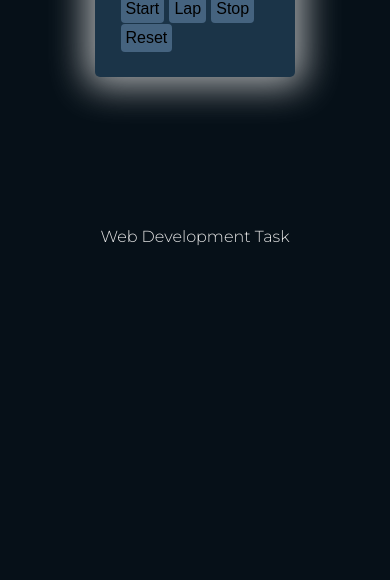
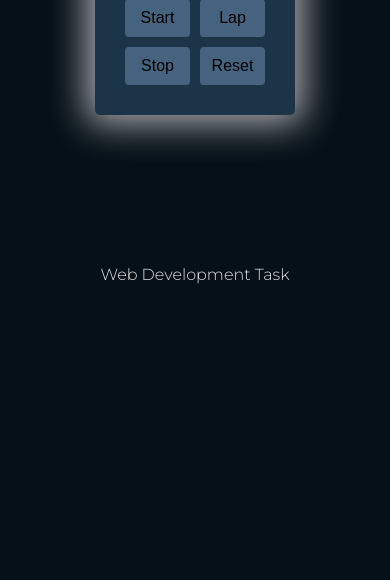
Before and after one commit to SadiaDayo/PRODIGY_WD-02, a plain HTML site: page index.html in a window 390 px wide. Shown: the part 264-844 px from the top of the page. Drawn offline with Linux system fonts and the light colour scheme.

Commit message:
Update styles.css

```diff
--- a/styles.css
+++ b/styles.css
@@ -71,24 +71,25 @@ footer {
     margin-bottom: 10px;
     user-select: none;
 }
+.controls {
+    display: flex;
+    justify-content: center;
+    flex-wrap: wrap;
+}
 
 .controls button {
     background-color: #45637f;
-    margin: 10px 5px;
-    padding: 10px 20px 10px 20px;
+    margin: 10px;
+    padding: 10px 20px;
     font-size: 1rem;
     border-radius: 4px;
     border: none;
     transition: 0.3s;
     cursor: pointer;
+    flex: 1;
+    max-width: calc(60% - 20px);
 }
-
-.controls button:hover {
-    background-color: transparent;
-    color: whitesmoke;
-}
-
-@media(max-width:480px) {
+@media (max-width: 480px) {
     h1 {
         font-size: 1.2rem;
     }
@@ -99,7 +100,12 @@ footer {
         font-size: 2rem;
     }
     .controls button {
-        padding: 5px;
-        margin: 0.5px;
+        padding: 10px;
+        margin: 5px;
     }
 }
+
+.controls button:hover {
+    background-color: transparent;
+    color: whitesmoke;
+}
```
